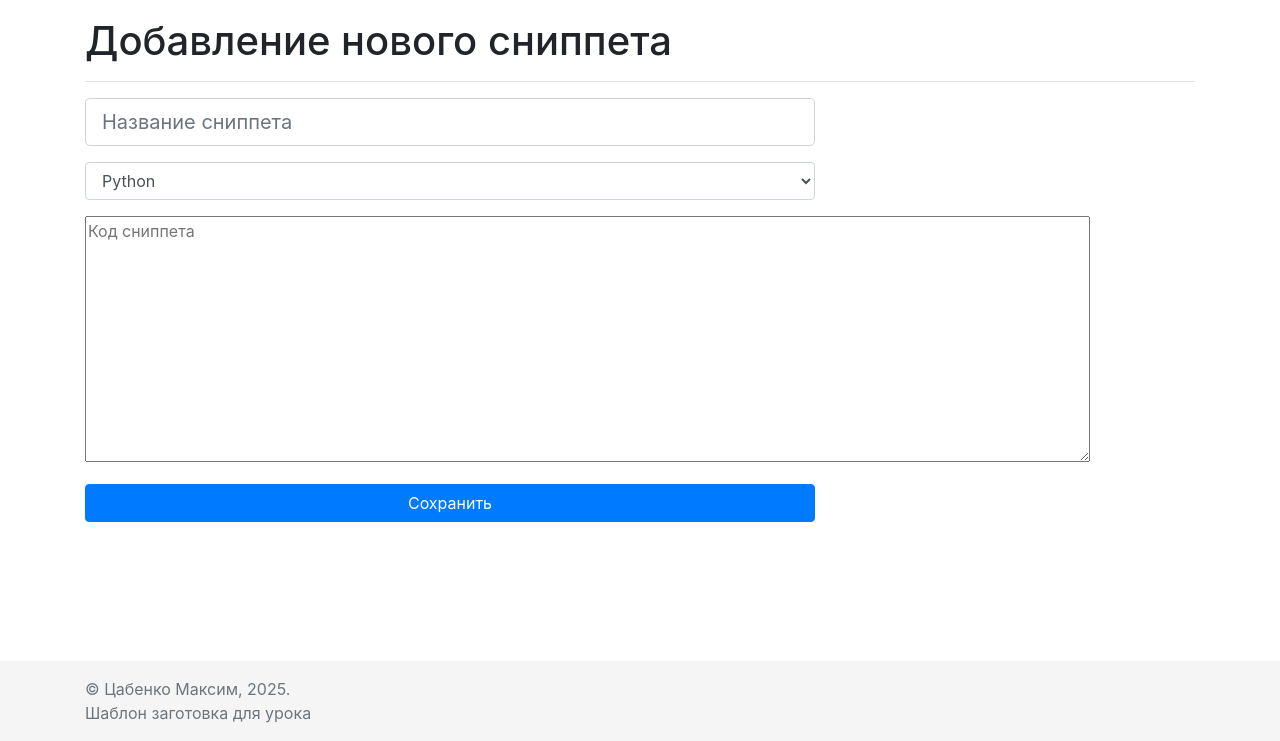
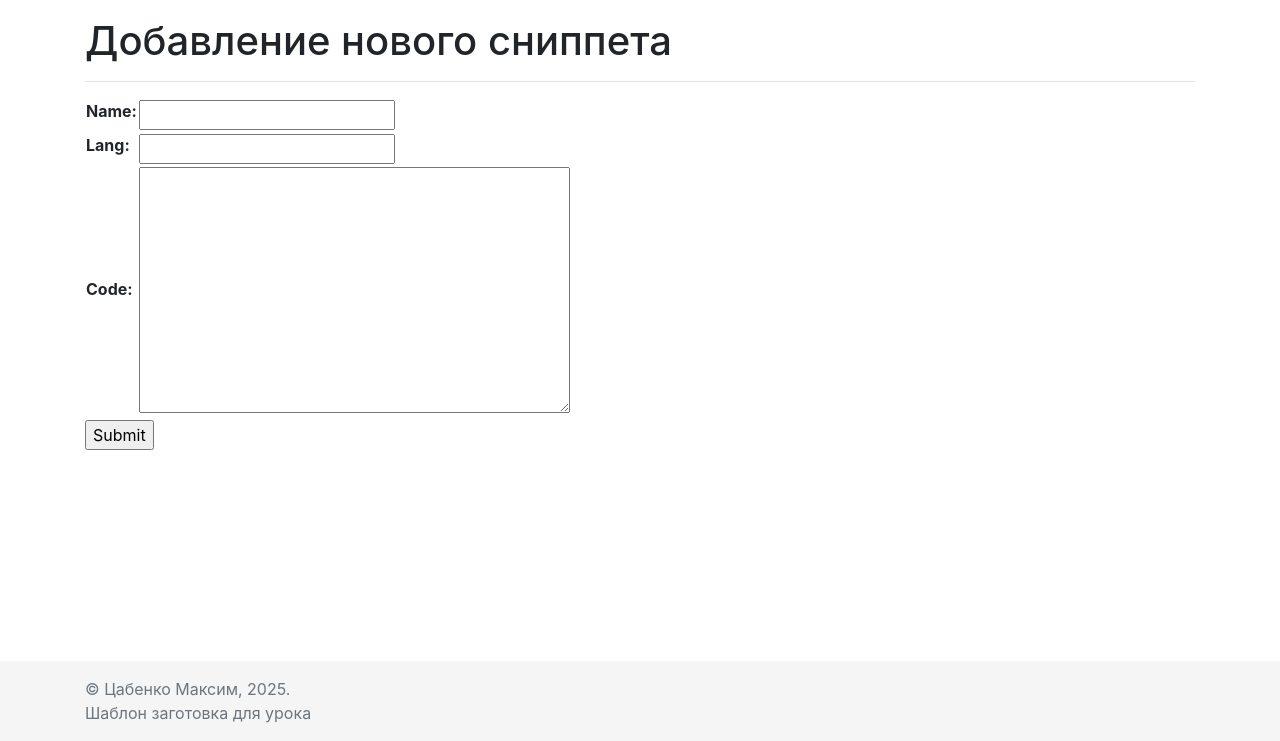
Before and after one commit to Saabenko/Snippets_03032025, a Django app: page /snippets/add in a window 1280 px wide. Shown: the part 59-800 px from the top of the page. Run offline with Django 3.2, Linux system fonts and the light colour scheme; some libraries are stand-ins or nearby versions.

Commit message:
Start django form

```diff
--- /dev/null
+++ b/MainApp/forms.py
@@ -0,0 +1,9 @@
+from django.forms import ModelForm
+from MainApp.models import Snippet
+
+
+class SnippetForm(ModelForm):
+    class Meta:
+        model = Snippet
+        # Описываем поля, которые будем заполнять в форме
+        fields = ['name', 'lang', 'code']
--- a/MainApp/views.py
+++ b/MainApp/views.py
@@ -1,5 +1,6 @@
-from django.http import Http404
+from django.http import Http404, HttpResponse
 from django.shortcuts import render, redirect
+from MainApp.forms import SnippetForm
 from MainApp.models import Snippet
 from django.core.exceptions import ObjectDoesNotExist
 
@@ -9,7 +10,10 @@ def index_page(request):
 
 
 def add_snippet_page(request):
-    context = {'pagename': 'Добавление нового сниппета'}
+    form = SnippetForm()
+    context = {'pagename': 'Добавление нового сниппета',
+               'form': form,
+               }
     return render(request, 'pages/add_snippet.html', context)
 
 
@@ -30,3 +34,10 @@ def snippet_detail(request, snippet_id: int):
     else:
         context["snippet"] = snippet
         return render(request, "pages/snippet_detail.html", context)
+
+def create_snippet(request):
+    from pprint import pprint
+
+    if request.method == "POST":
+        pprint(request.POST)
+        return HttpResponse("Done")
--- a/Snippets/urls.py
+++ b/Snippets/urls.py
@@ -7,5 +7,6 @@ urlpatterns = [
     path('', views.index_page, name='home'),
     path('snippets/add', views.add_snippet_page, name="snippets-add"),
     path('snippets/list', views.snippets_page, name="snippets-list"),
-    path('snippets/<int:snippet_id>', views.snippet_detail, name="snippet-detail")
+    path('snippets/<int:snippet_id>', views.snippet_detail, name="snippet-detail"),
+    path('snippets/create', views.create_snippet, name="snippet-create")
 ] + static(settings.STATIC_URL, document_root=settings.STATIC_ROOT)
--- a/templates/pages/add_snippet.html
+++ b/templates/pages/add_snippet.html
@@ -13,33 +13,13 @@
 
         <div class="row">
             <div class="col">
-                <form action="" method="post">
-                    <div class="form-group row">
-                        <div class="col-8">
-                            <input type="text" name="name" class="form-control form-control-lg" placeholder="Название сниппета">
-                        </div>
-                    </div>
-                    <div class="form-group row">
-                        <div class="col-8">
-                            <select class="form-control" name="lang">
-                                <option>Python</option>
-                                <option>C++</option>
-                                <option>JavaScript</option>
-                            </select>
-                        </div>
-                    </div>
-                    <div class="form-group row">
-                        <div class="col-8">
-                            <textarea cols="96" rows="10" placeholder="Код сниппета"></textarea>
-                        </div>
-                    </div>
-                    <div class="form-group row">
-                        <div class="col-8">
-                            <input type="submit" class="btn btn-primary btn-block" value="Сохранить">
-                        </div>
-                    </div>
+                <form action="{% url "snippet-create" %}" method="post">
+                    {% csrf_token %}
+                    <table>
+                        {{ form }}
+                    </table>
+                    <input type="submit" value="Submit"/>
                 </form>
-
             </div>
         </div>
     </div>
```
